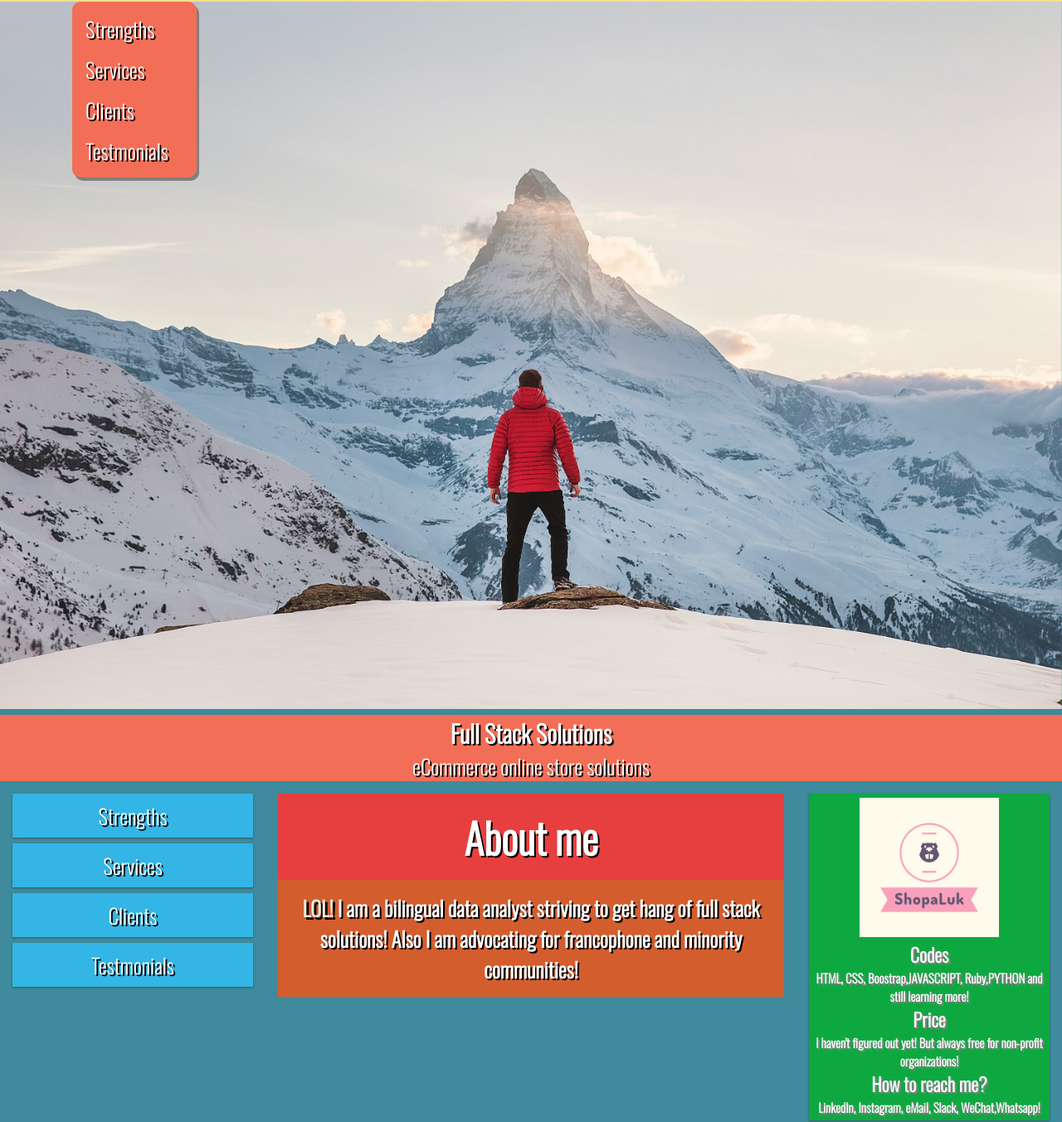
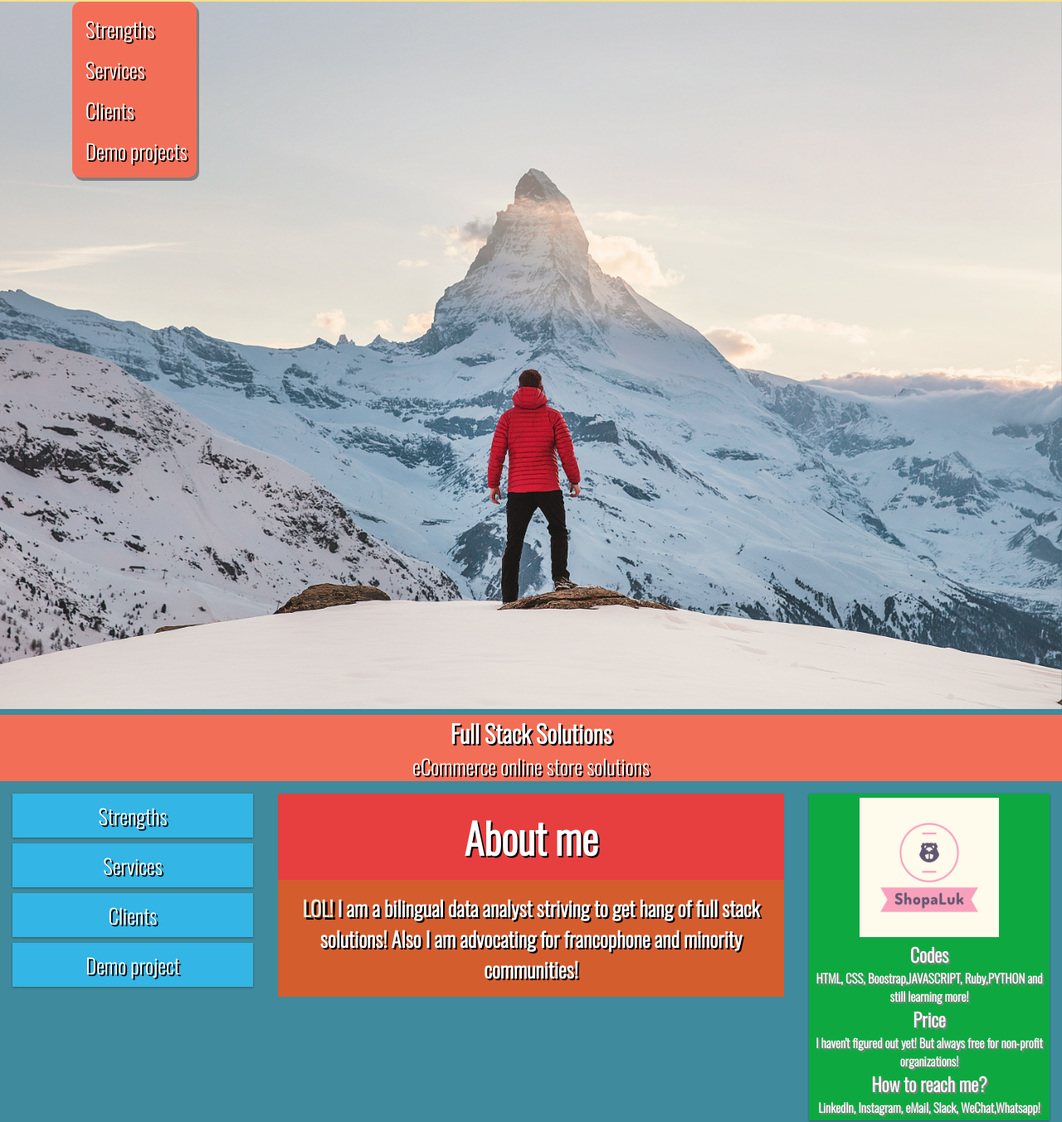
Before and after one commit to francislu2021/Lukfullstack, a plain HTML site: page index.html in a window 1280 px wide. Shown: the part 251-1604 px from the top of the page at 83% size. Drawn offline with nearby package versions, Linux system fonts and the light colour scheme.

Commit message:
updated with demo project url

```diff
--- a/index.html
+++ b/index.html
@@ -37,7 +37,7 @@
         <a href="#rows">Strengths</a>
         <a href="#col-6h">Services</a>
         <a href="http://shoplazza.com">Clients</a>
-        <a href="#testmonials">Testmonials</a>
+        <a href="https://uot-team6.github.io/travelDog/index.html">Demo projects</a>
     </div>
 
 
@@ -63,7 +63,7 @@
                     <li><a href="http://shopaluk.ca">Strengths</li>
                     <li><a href="http://shopaluk.ca">Services</li>
                     <li><a href="http://shopaluk.ca">Clients</li>
-                    <li><a href="http://shopaluk.ca">Testmonials</li>
+                    <li><a href="https://uot-team6.github.io/travelDog/index.html">Demo project</li>
                 </ul>
             </div>
 
```
